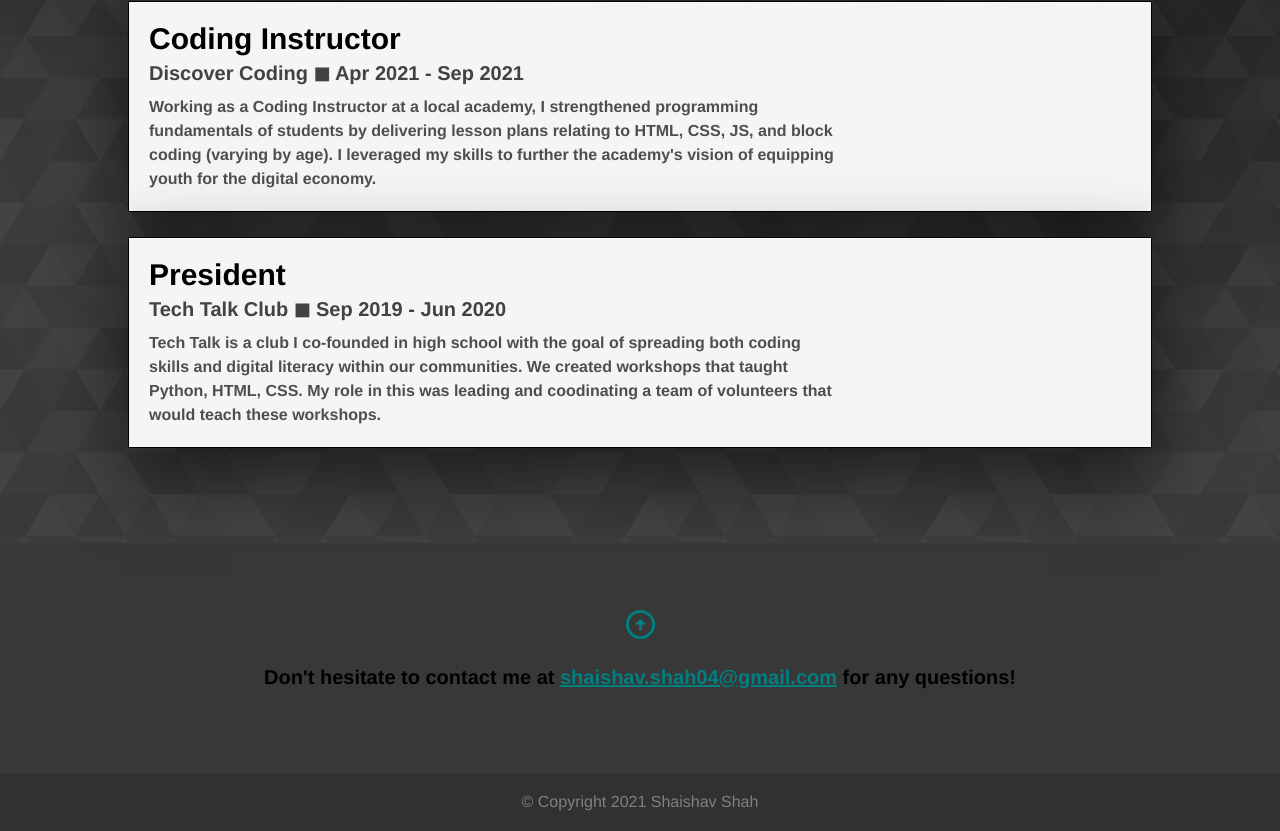
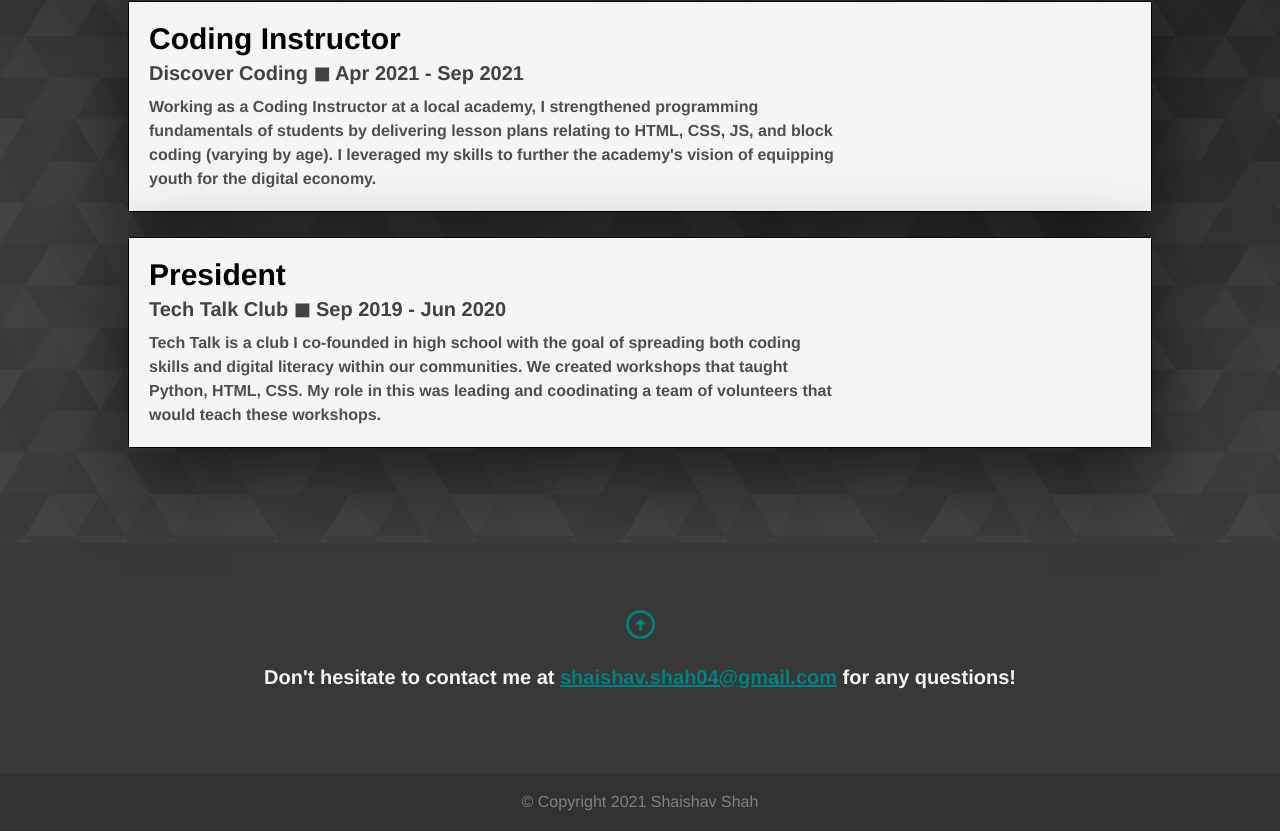
Before and after one commit to ShaishavShah04/ShaishavShah04.github.io, a React (Create React App) app: page / in a window 1280 px wide. Shown: the part 5311-6142 px from the top of the page. Built offline with nearby package versions, Linux system fonts and the light colour scheme.

Commit message:
Changed Resume and fixed background colors.

```diff
--- a/src/styles/Footer.css
+++ b/src/styles/Footer.css
@@ -8,6 +8,7 @@
 }
 
 .footer p {
+    color: whitesmoke;
     margin: 20px;
     font-size: 20px;
     font-weight: bold;
--- a/src/styles/Projects.css
+++ b/src/styles/Projects.css
@@ -1,4 +1,5 @@
 .projects-page {
+    background-color: whitesmoke;
     display: flex;
     color: black;
     flex-direction: column;
--- a/src/styles/index.css
+++ b/src/styles/index.css
@@ -3,6 +3,6 @@
 }
 
 body {
-  background-color: white;
+  background-color: black;
   font-family: Helvetica;
 }
```
Also changed, not shown: 1 other file (tests, documents, lock files or other folders).
